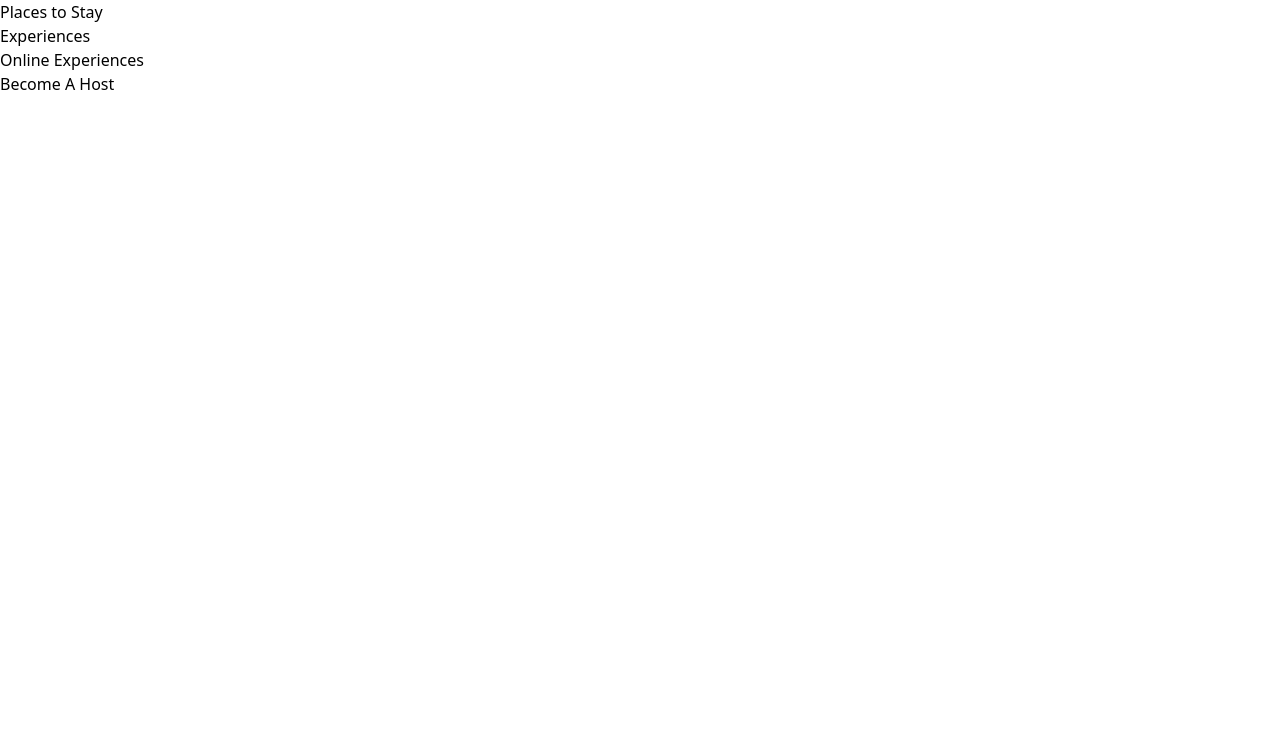
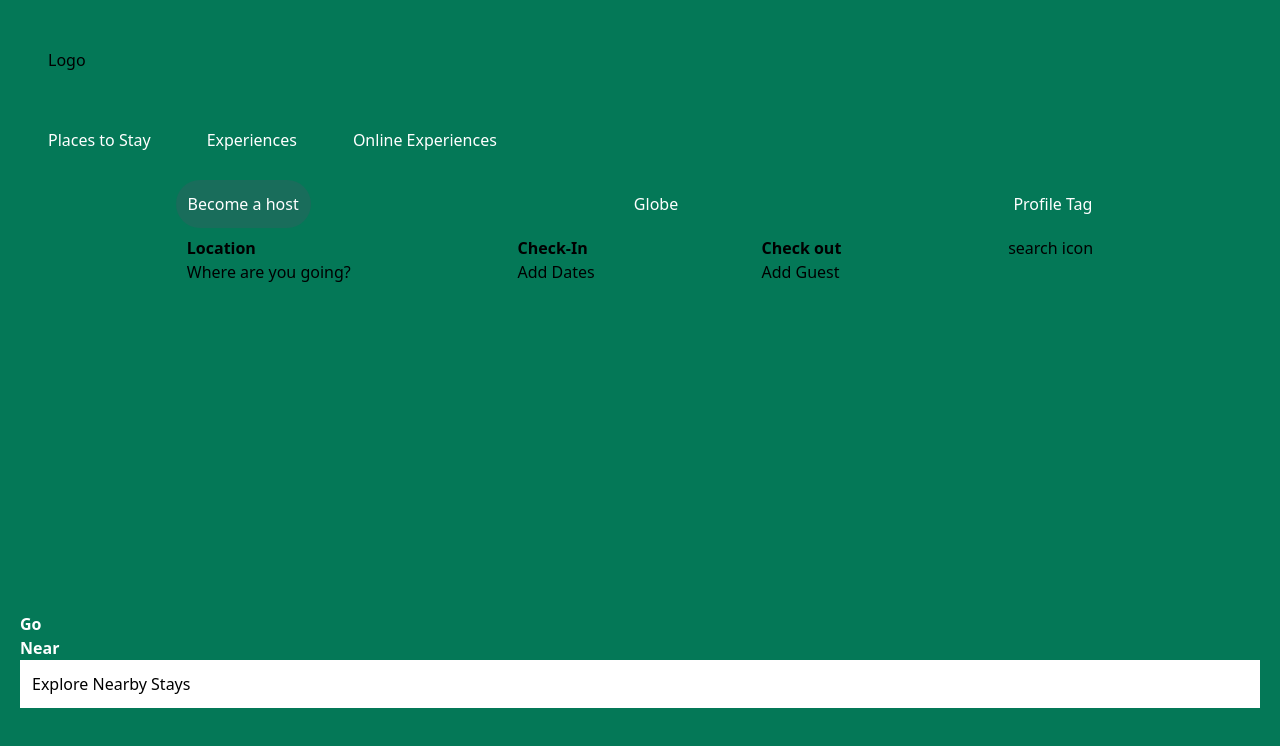
Before and after one commit to jtillman83/air-bnb, a website: page index.html in a window 1280 px wide. Drawn offline with nearby package versions, Linux system fonts and the light colour scheme; files that its build step writes are made by us from their sources.

Commit message:
odified files updating tailwind.css

```diff
--- a/index.html
+++ b/index.html
@@ -3,15 +3,53 @@
 <head>
     <meta charset="UTF-8">
     <meta name="viewport" content="width=device-width, initial-scale=1.0">
-    <link rel="stylesheet" href="dist/tailwind.css">
+    <link href="https://unpkg.com/tailwindcss@^2/dist/tailwind.min.css" rel="stylesheet">
     <title>Air BNB</title>
-    <div class="h-64 grid grid-rows-3 grid-flow-col gap-4"></div>
-    <div>Places to Stay </div>
-    <div>Experiences</div>
-    <div>Online Experiences</div>
-    <div>Become A Host</div>
 </head>
+
 <body>
+    <div class="bg-green-700 p-5">
+        <div class="flex-justify-between">
+            <div class="p-7">Logo</div>
+            <div class="flex jusyify-around">
 
+                <div class="p-7 text-white hover:underline">Places to Stay </div>
+                <div class="p-7 text-white hover:underline">Experiences</div>
+                <div class="p-7 text-white hover:underline">Online Experiences</div>
+            </div>
+            <div class="flex justify-around">
+                <div class="p-3 text-white hover: bg-gray-600 bg-opacity-30 rounded-full">Become a host</div>
+                <div class="p-3 text-white hover">Globe</div>
+                <div class="p-3 text-white">Profile Tag</div>
+            </div>
+        </div>
+
+        <div class="py-2 container mx-auto bg-gray-40 rounded-full">
+            <div class="flex justify-evenly">
+                <div>
+                    <div class="font-bold">Location</div>
+                    <div>Where are you going?</div>
+                </div>
+                <div>
+                    <div class="font-bold">Check-In</div>
+                    <div>Add Dates</div>
+                </div>
+                <div>
+                    <div class="font-bold">Check out</div>
+                    <div>Add Guest</div>
+                </div>
+                <div>
+                    <button>search icon</button>
+                </div>
+            </div>
+        </div>
+
+        <div>
+            <div class="my-80">
+                <div class="w-min text-white font-extrabold font-sans text-7x1">Go Near</div>
+                <div class="p-3 bg-white text-black">Explore Nearby Stays</div>
+            </div>
+        </div>
+    </div>
 </body>
 </html>
--- a/tailwind.config.js
+++ b/tailwind.config.js
@@ -0,0 +1,11 @@
+module.exports = {
+    purge: [],
+    darkMode: false, // or 'media' or 'class'
+    theme: {
+      extend: {},
+    },
+    variants: {
+      extend: {},
+    },
+    plugins: [],
+  }
```
Also changed, not shown: package.json (added, +12 -0 lines), 1 other file.
